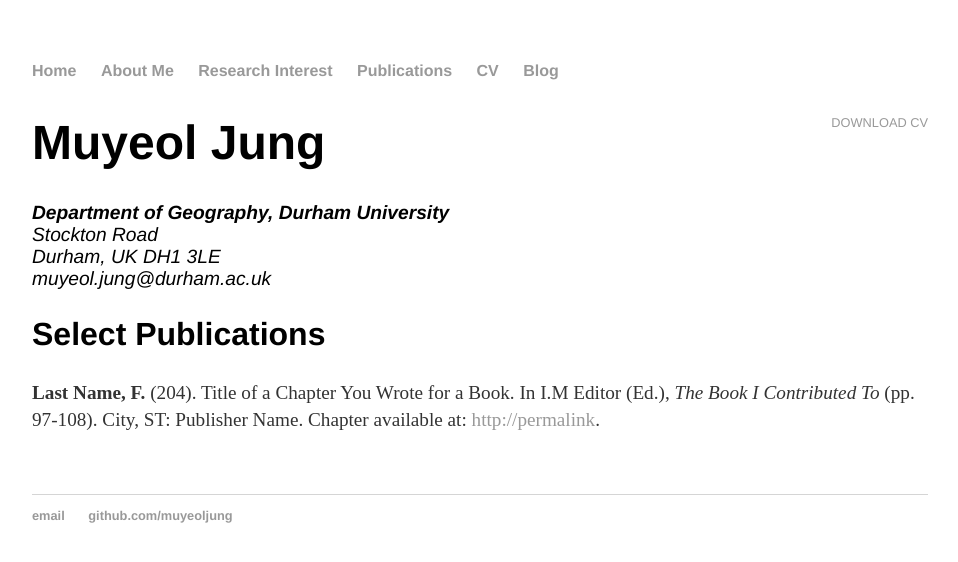
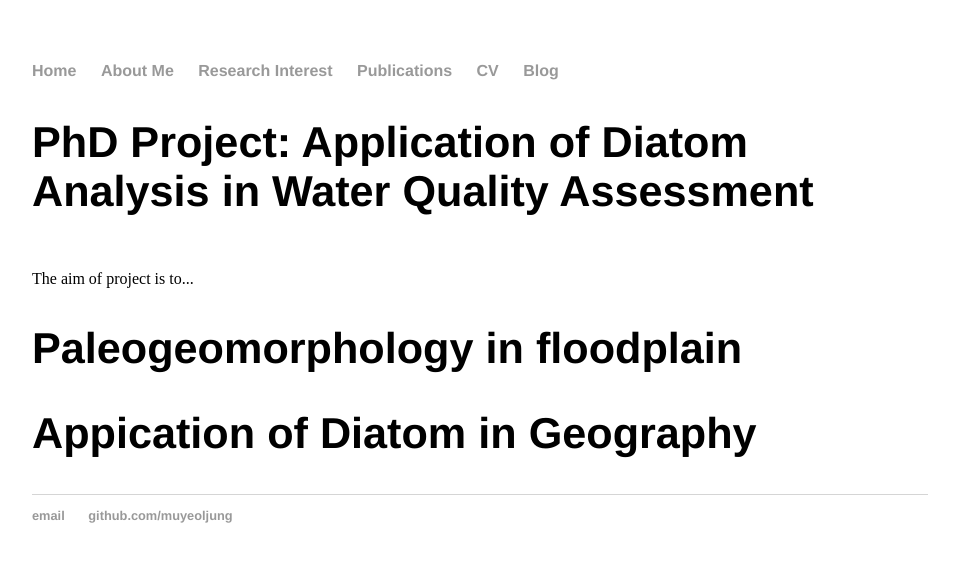
Before and after one commit to muyeoljung/muyeoljung.github.io, a Jekyll site: the page built from research interest/index.html, in a window 1280 px wide. Shown: the top 562 px of the page, without its empty margins (160-1118 px from the left). Built offline with Jekyll 4.4.1, drawn with Linux system fonts in a browser that asks for light colours.

Commit message:
Update index.html

```diff
--- a/research interest/index.html
+++ b/research interest/index.html
@@ -1,21 +1,18 @@
 ---
 layout: default
-title: CV of Your Name
+title: Research Interests
 ---
 
-	<div class="cv">
-		<a href="#" class="download" title="Download CV as PDF">Download CV</a>
-					<h1>Muyeol Jung</h1>
-					<address>
-					<strong>Department of Geography, Durham University</strong><br>
-					Stockton Road<br>
-					Durham, UK DH1 3LE<br>
-					<span class="obfuscate">muyeol.jung@durham.ac.uk</span>
-					</address>
+	<div class="research interests">
+		<h2>PhD Project: Application of Diatom Analysis in Water Quality Assessment</h2>
+		<br>The aim of project is to...
+		</br>
+<div>
+		<h2>Paleogeomorphology in floodplain</h2>
 
-					<h2>Select Publications</h2>
+<div>
+		<h2>Appication of Diatom in Geography</h2>
 
-					<p><strong>Last Name, F.</strong> (204). Title of a Chapter You Wrote for a Book. In I.M Editor (Ed.), <em>The Book I Contributed To</em> (pp. 97-108). City, ST: Publisher Name. Chapter available at: <a href="#">http://permalink</a>.
 
 
 	</div>
```
